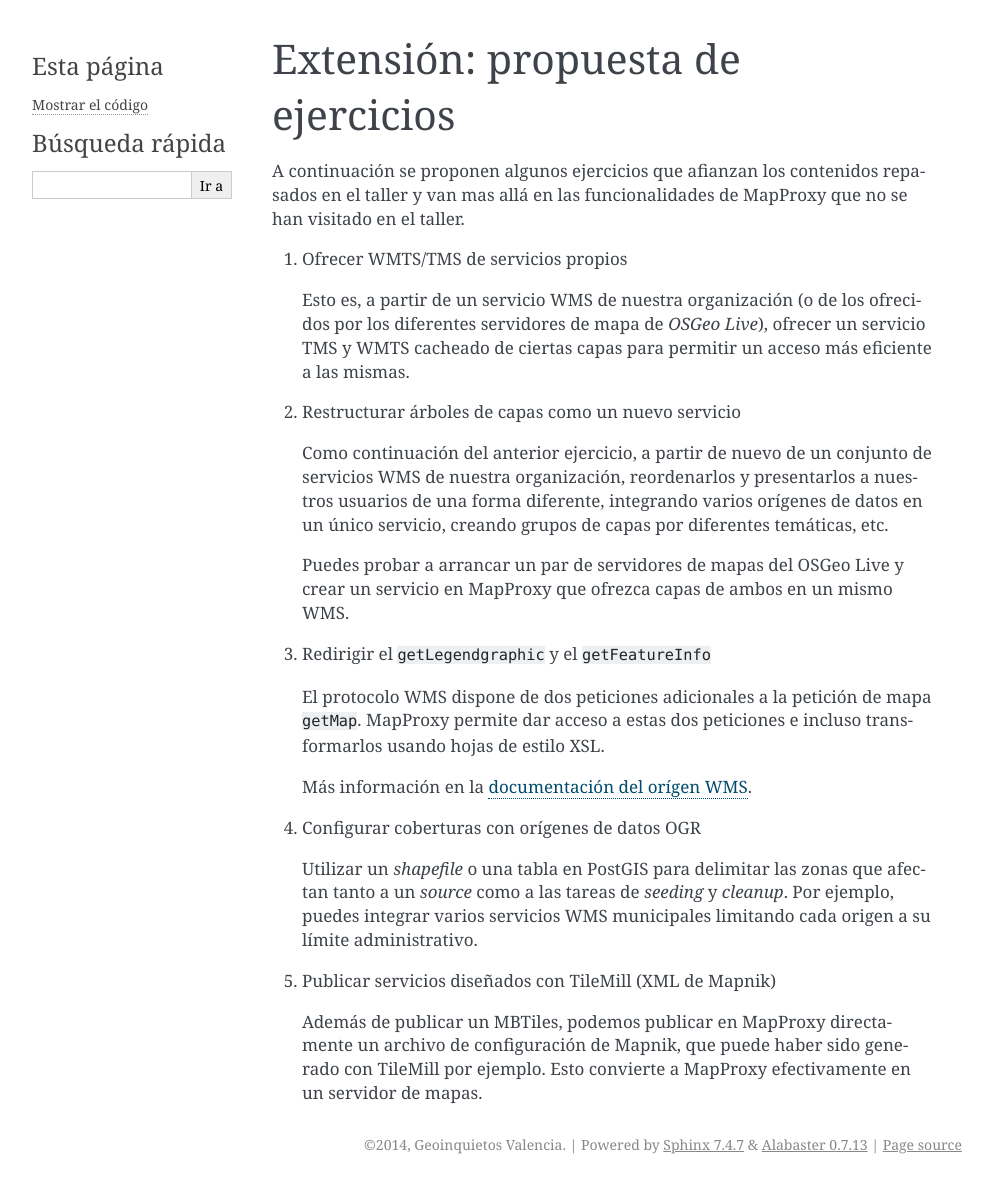
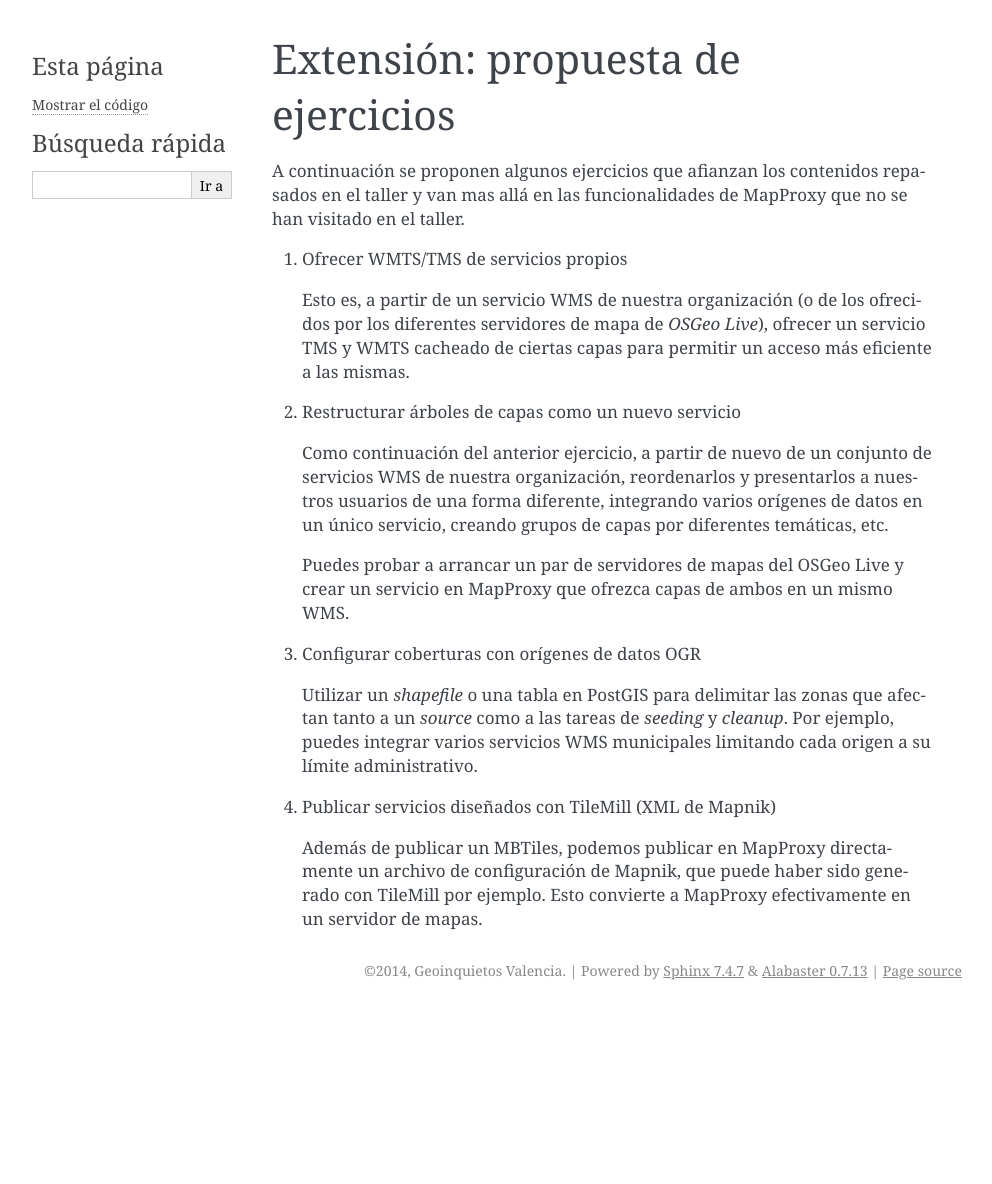
Before and after one commit to geoinquietosvlc/mapproxy-workshop, a Sphinx documentation site: the page built from doc/source/ejercicios/extension.rst, in a window 1280 px wide. Shown: the whole page, without its empty margins (148-1140 px from the left). Built offline with Sphinx 7.4.7, drawn with Linux system fonts in a browser that asks for light colours; after the commit the page ends 1010 px from its top, so only the background shows below that.

Commit message:
mejoras en el multiapp y redacción del ejercicio del redirect

```diff
--- a/doc/source/ejercicios/extension.rst
+++ b/doc/source/ejercicios/extension.rst
@@ -22,14 +22,6 @@
    Puedes probar a arrancar un par de servidores de mapas del OSGeo Live y crear
    un servicio en MapProxy que ofrezca capas de ambos en un mismo WMS.
 
-#. Redirigir el ``getLegendgraphic`` y el ``getFeatureInfo``
-
-   El protocolo WMS dispone de dos peticiones adicionales a la petición de mapa
-   ``getMap``. MapProxy permite dar acceso a estas dos peticiones e incluso
-   transformarlos usando hojas de estilo XSL.
-
-   Más información en la `documentación del orígen WMS <http://mapproxy.org/docs/latest/sources.html#wms-opts>`_.
-
 #. Configurar coberturas con orígenes de datos OGR
 
    Utilizar un *shapefile* o una tabla en PostGIS para delimitar las zonas que afectan
--- a/doc/source/ejercicios/index.rst
+++ b/doc/source/ejercicios/index.rst
@@ -11,4 +11,5 @@
    seeding.rst
    mbtiles.rst
    multiapp.rst
+   redirect.rst
    extension.rst
--- a/doc/source/ejercicios/multiapp.rst
+++ b/doc/source/ejercicios/multiapp.rst
@@ -36,7 +36,7 @@
 
 .. _fig01:
 .. figure:: ../_static/exercise-multiapp1.png
-   :width: 50%
+   :width: 70%
    :alt: Carpeta del ejercicio del MBTiles
    :align: center
 
@@ -52,7 +52,7 @@
 
 .. _fig02:
 .. figure:: ../_static/exercise-multiapp2.png
-     :width: 50%
+     :width: 70%
      :alt: Carpeta con dos ficheros de configuración
      :align: center
 
```
Also changed, not shown: doc/source/ejercicios/redirect.rst (added, +90 -0 lines), doc/source/_static/exercise-redirect.png (added), 1 other file.
